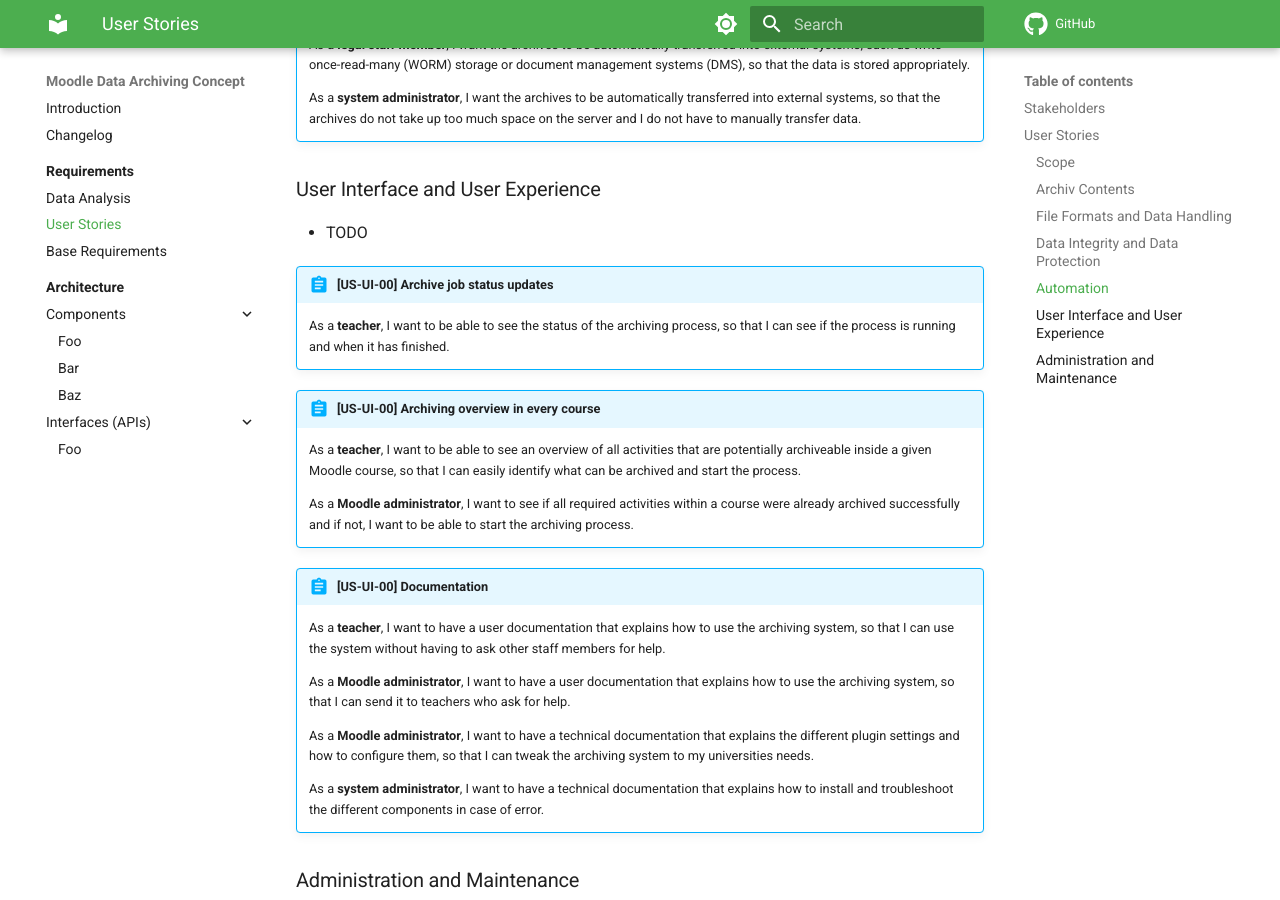
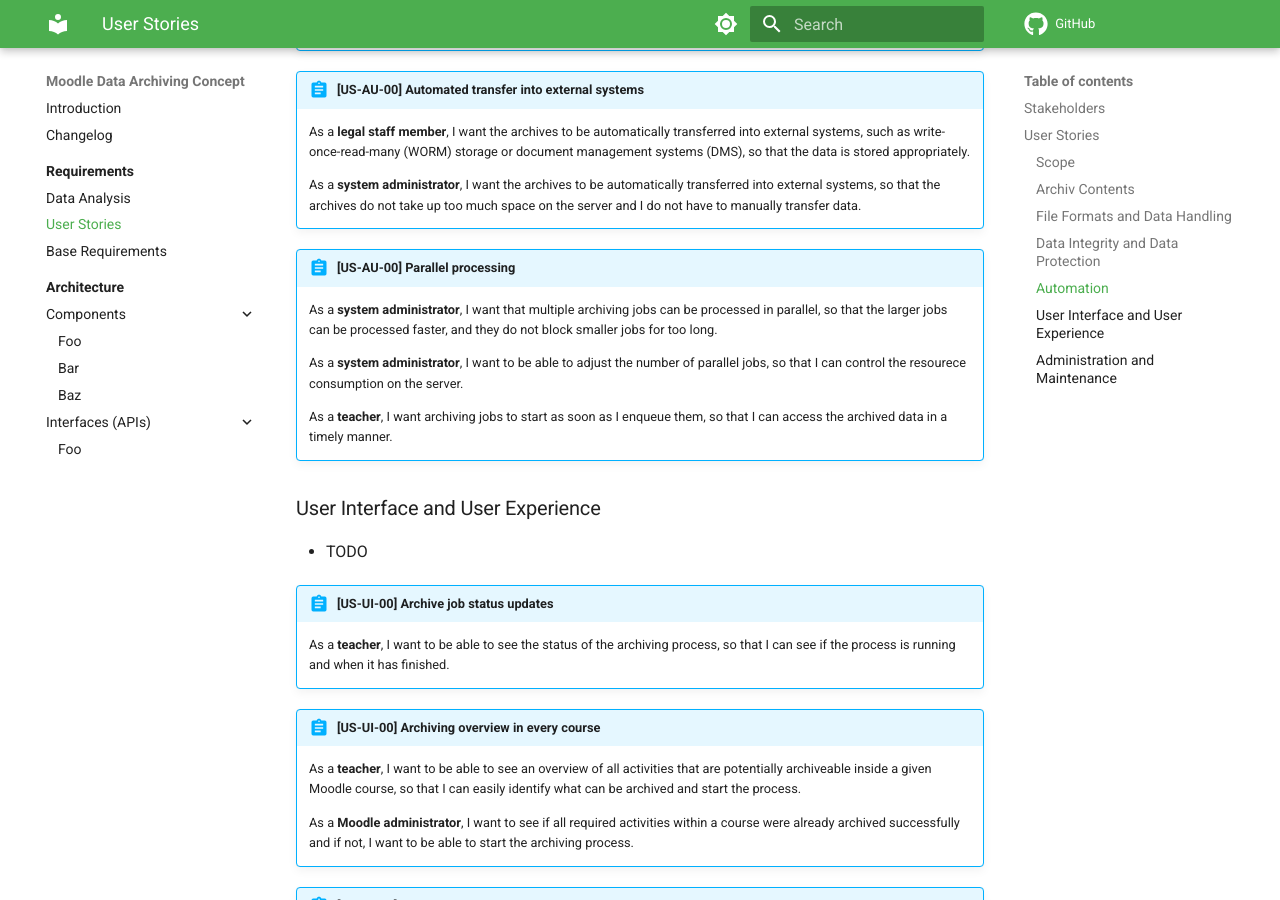
Before and after one commit to ngandrass/moodle-data-archiving-concept, an MkDocs documentation site: the page built from docs/requirements/user-stories.md, in a window 1280 px wide and 900 px high, scrolled down 4213 px. Built offline with MkDocs 1.6.1 and Material for MkDocs 9.7.7, drawn with Linux system fonts in a browser that asks for light colours; comment, search, counter and statistics services are not loaded; some of the changed text lies outside the part shown.

Commit message:
Add user stories for parallel processing of jobs and scalability

```diff
--- a/docs/requirements/user-stories.md
+++ b/docs/requirements/user-stories.md
@@ -30,9 +30,14 @@ TODO
 !!! abstract "[US-SC-00] Archiving quiz attempts"
     As a <b>teacher</b>, I want to archive quiz attempts as PDF files.
 
+    As a <b>student</b>, I want to store my quiz results to be able to look back at them at a later point in time.
+
 !!! abstract "[US-SC-00] Archiving assignments"
     As a <b>teacher</b>, I want to archive assignments, so that I can have all submissions within a single archive
     without the need to download all files manually.
+
+    As a <b>student</b>, I want to be able to easily access both the files I submitted and the feedback (e.g., PDF
+    annotations) I received for an assignment.
 
 !!! abstract "[US-SC-00] Enabling or disabling archiving for specific course categories"
     As a <b>Moodle administrator</b>, I want to enable or disable the archiving of quiz attempts and assignments for
@@ -158,6 +163,16 @@ TODO
     As a <b>system administrator</b>, I want the archives to be automatically transferred into external systems, so that
     the archives do not take up too much space on the server and I do not have to manually transfer data.
 
+!!! abstract "[US-AU-00] Parallel processing"
+    As a <b>system administrator</b>, I want that multiple archiving jobs can be processed in parallel, so that the
+    larger jobs can be processed faster, and they do not block smaller jobs for too long.
+
+    As a <b>system administrator</b>, I want to be able to adjust the number of parallel jobs, so that I can control the
+    resourece consumption on the server.
+
+    As a <b>teacher</b>, I want archiving jobs to start as soon as I enqueue them, so that I can access the archived
+    data in a timely manner.
+
 
 ### User Interface and User Experience
 
@@ -220,3 +235,11 @@ TODO
 !!! abstract "[US-AM-00] Easy setup"
     As a <b>system administrator</b> or <b>Moodle administrator</b>, I want the setup of the archiving system to be
     easy, so that I can install and configure the system without requiring too much time and effort.
+
+!!! abstract "[US-AM-00] Configurability and scaling"
+    As a <b>system administrator</b>, I want to control the resource consumption of the archiving system, so that I can
+    ensure that the system does not consume too many resources.
+
+    As a <b>system administrator</b>, I want to be able to easily scale the archiving system, so that I can ensure that
+    the system can handle the load of all Moodle instances at my university, even during exam times, but also scale down
+    during low load times.
```
